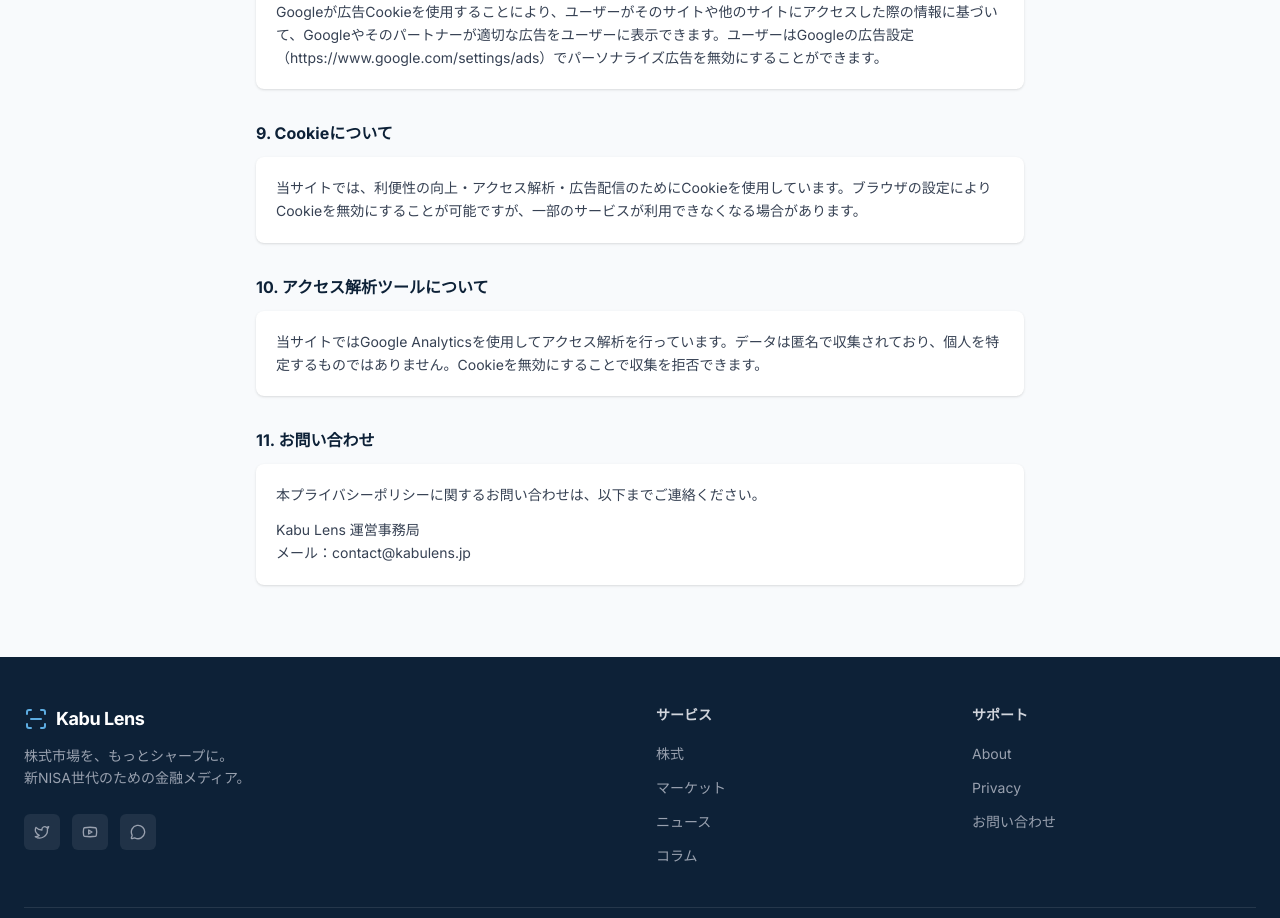
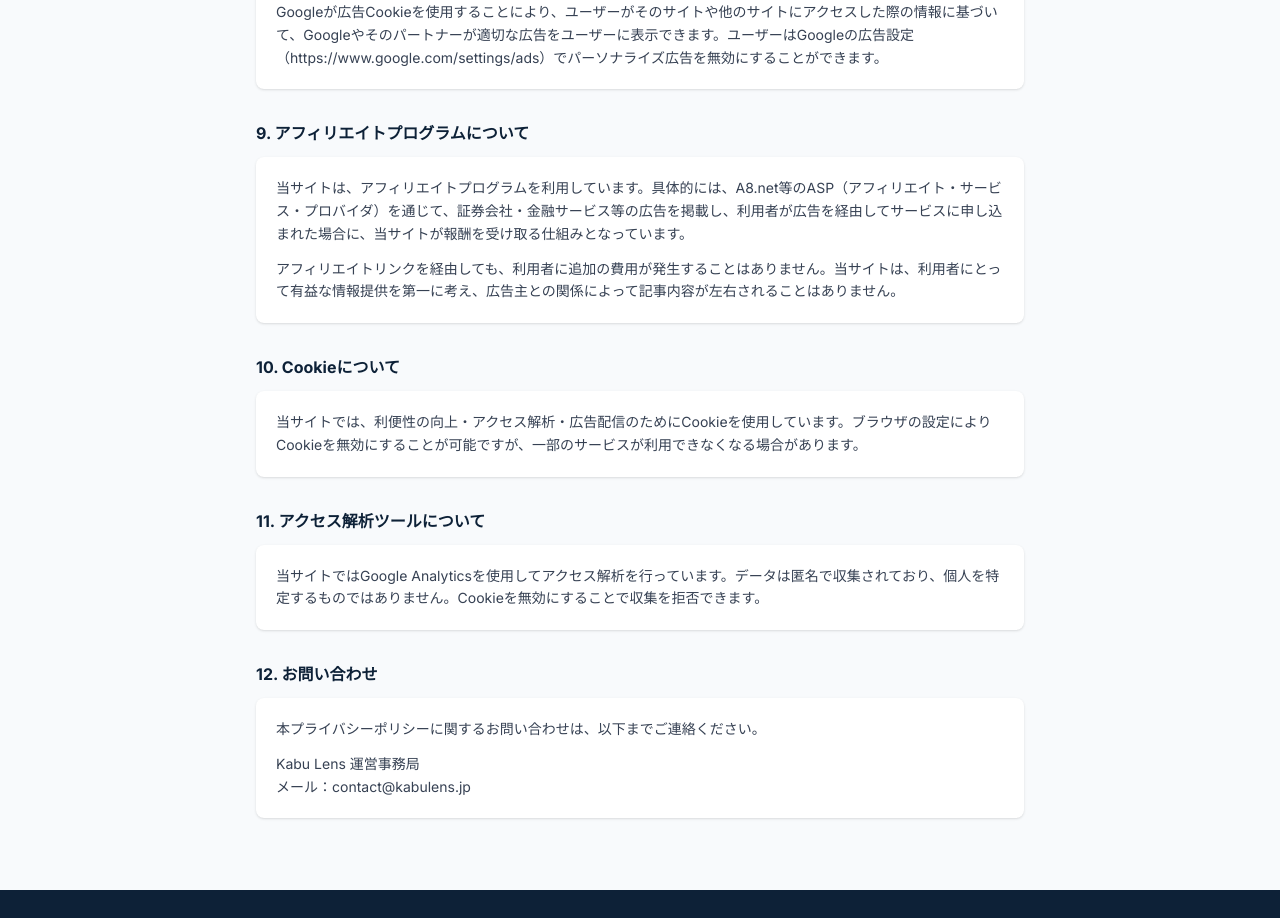
Before and after one commit to aahsa20-star/kabulens, a Next.js app: page /privacy in a window 1280 px wide. Shown: the part 1760-2678 px from the top of the page. Built offline with nearby package versions, Linux system fonts and the light colour scheme; no server answers.

Commit message:
chore: プライバシーポリシーにアフィリエイト記載を追加
Co-Authored-By: Claude Opus 4.6 <noreply@anthropic.com>

```diff
--- a/src/app/privacy/page.tsx
+++ b/src/app/privacy/page.tsx
@@ -63,19 +63,26 @@ const sections = [
     ],
   },
   {
-    title: "9. Cookieについて",
+    title: "9. アフィリエイトプログラムについて",
+    paragraphs: [
+      "当サイトは、アフィリエイトプログラムを利用しています。具体的には、A8.net等のASP（アフィリエイト・サービス・プロバイダ）を通じて、証券会社・金融サービス等の広告を掲載し、利用者が広告を経由してサービスに申し込まれた場合に、当サイトが報酬を受け取る仕組みとなっています。",
+      "アフィリエイトリンクを経由しても、利用者に追加の費用が発生することはありません。当サイトは、利用者にとって有益な情報提供を第一に考え、広告主との関係によって記事内容が左右されることはありません。",
+    ],
+  },
+  {
+    title: "10. Cookieについて",
     paragraphs: [
       "当サイトでは、利便性の向上・アクセス解析・広告配信のためにCookieを使用しています。ブラウザの設定によりCookieを無効にすることが可能ですが、一部のサービスが利用できなくなる場合があります。",
     ],
   },
   {
-    title: "10. アクセス解析ツールについて",
+    title: "11. アクセス解析ツールについて",
     paragraphs: [
       "当サイトではGoogle Analyticsを使用してアクセス解析を行っています。データは匿名で収集されており、個人を特定するものではありません。Cookieを無効にすることで収集を拒否できます。",
     ],
   },
   {
-    title: "11. お問い合わせ",
+    title: "12. お問い合わせ",
     paragraphs: [
       "本プライバシーポリシーに関するお問い合わせは、以下までご連絡ください。",
       "Kabu Lens 運営事務局\nメール：contact@kabulens.jp",
```
